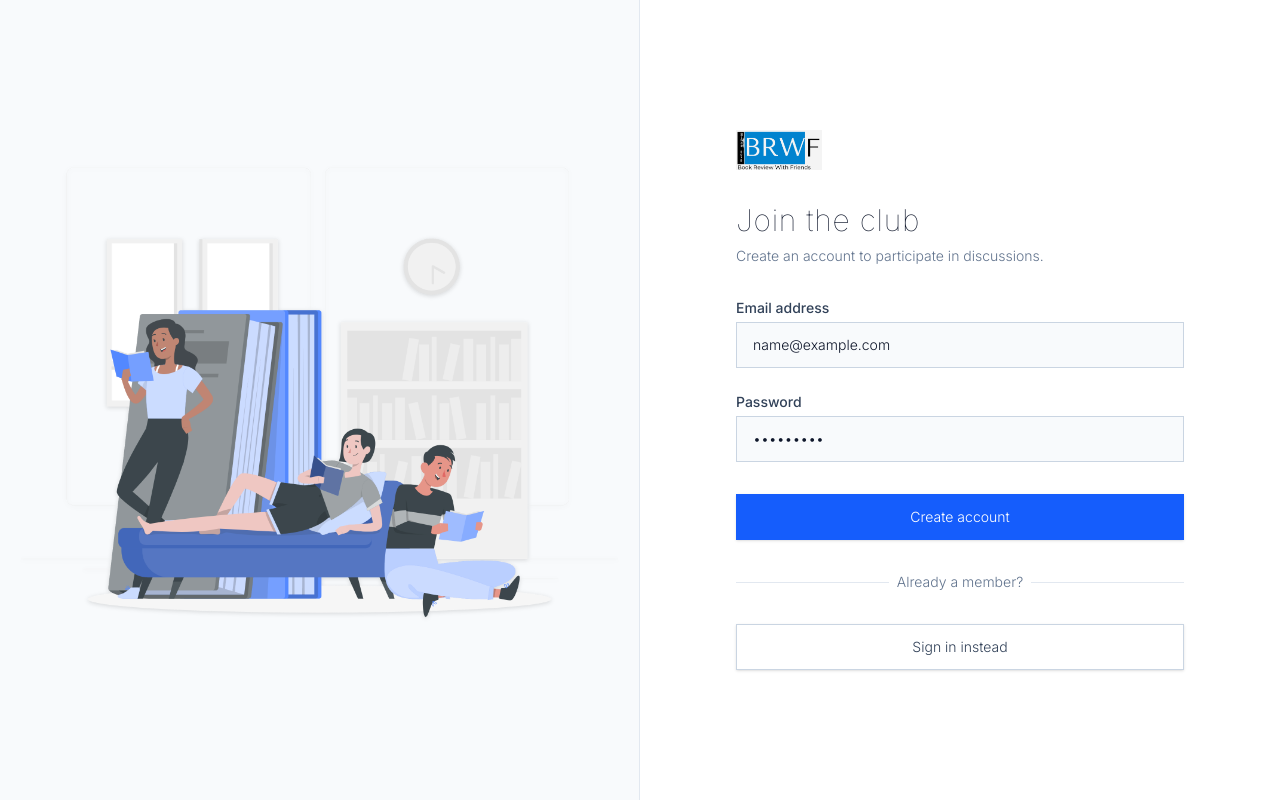
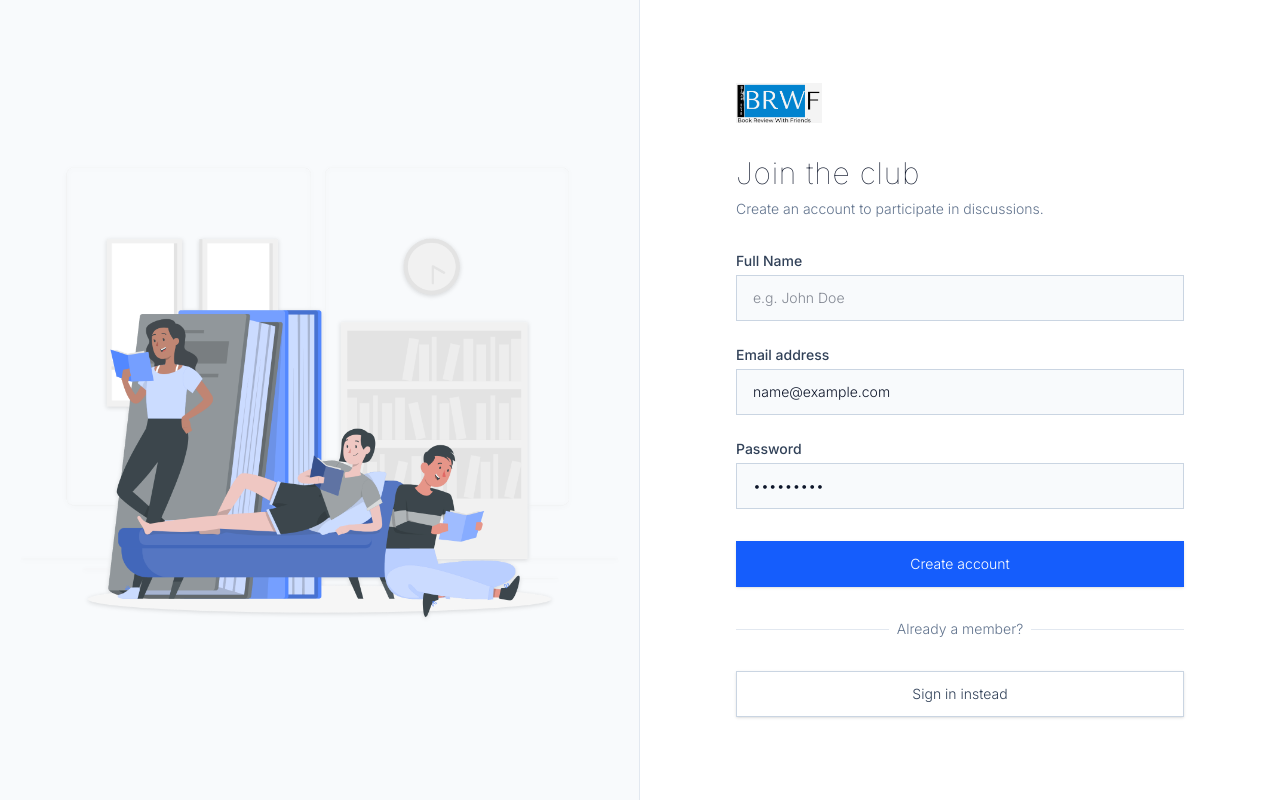
Before and after one commit to brwfng-lab/website, a Next.js app: page /login in a window 1280 px wide. Both pictures are taken after typing "name@example.com", "Sample123" into the empty fields and a click on the button "Create a new account". Built offline with nearby package versions, Linux system fonts and the light colour scheme; no server answers; the database is empty.

Commit message:
Add full name field to signup to populate display names in profiles table

```diff
--- a/src/app/login/page.tsx
+++ b/src/app/login/page.tsx
@@ -7,6 +7,7 @@ import Link from 'next/link';
 import { BookOpen } from 'lucide-react';
 
 export default function LoginPage() {
+  const [fullName, setFullName] = useState('');
   const [email, setEmail] = useState('');
   const [password, setPassword] = useState('');
   const [error, setError] = useState<string | null>(null);
@@ -28,6 +29,11 @@ export default function LoginPage() {
         const { data, error } = await supabase.auth.signUp({
           email,
           password,
+          options: {
+            data: {
+              full_name: fullName
+            }
+          }
         });
         if (error) throw error;
 
@@ -108,6 +114,24 @@ export default function LoginPage() {
               </div>
             )}
 
+            {mode === 'signup' && (
+              <div>
+                <label className="block text-sm font-medium text-slate-700">
+                  Full Name
+                </label>
+                <div className="mt-1">
+                  <input
+                    type="text"
+                    required
+                    value={fullName}
+                    onChange={(e) => setFullName(e.target.value)}
+                    className="appearance-none block w-full px-4 py-3 border border-slate-300 bg-slate-50 text-slate-900 font-light focus:outline-none focus:ring-blue-500 focus:border-blue-500 sm:text-sm transition-colors rounded-none"
+                    placeholder="e.g. John Doe"
+                  />
+                </div>
+              </div>
+            )}
+
             <div>
               <label className="block text-sm font-medium text-slate-700">
                 Email address
```
